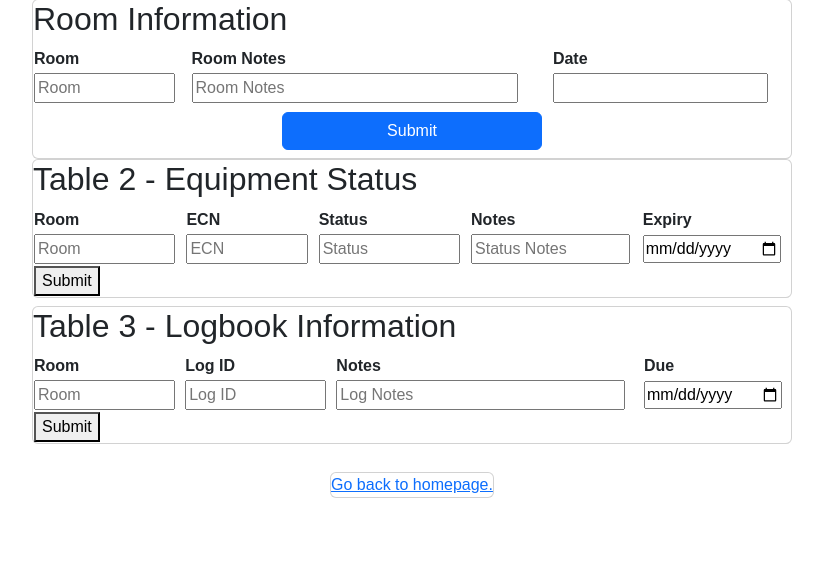
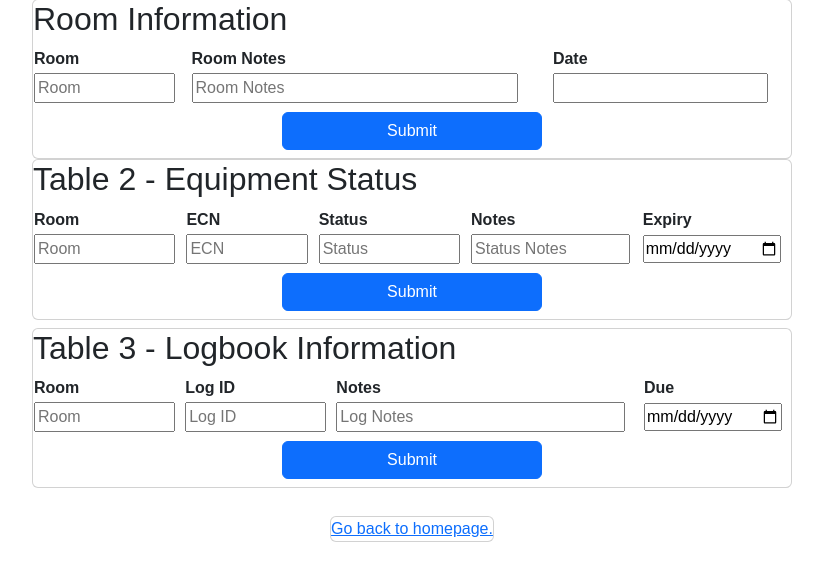
Before and after one commit to cragone/workproject, a Flask app: page /submission in a window 1280 px wide. Shown: the part 77-658 px from the top of the page, without its empty margins (228-1051 px from the left). Run offline with Flask 3, Linux system fonts and the light colour scheme.

Commit message:
made all buttons the same

```diff
--- a/Project/templates/submission.html
+++ b/Project/templates/submission.html
@@ -81,12 +81,13 @@
                 </tr>
                 <!-- Add more rows for additional room status information -->
             </tbody>
-            <tfoot>
-                <tr>
-                  <td colspan="4"><button type="submit">Submit</button></td>
-                </tr>
-              </tfoot>
         </table>
+        <div class='row mt-2 mb-2'>
+          <div class='col-sm-4'>
+          </div>
+          <button type="button" class='btn btn-primary col-sm-4'>Submit</button>
+
+      </div>
         </div>
 
         <div class="card mb-2">
@@ -109,12 +110,13 @@
               </tr>
               <!-- Add more rows for additional logbook information -->
             </tbody>
-            <tfoot>
-              <tr>
-                <td colspan="4"><button type="submit">Submit</button></td>
-              </tr>
-            </tfoot>
           </table>
+          <div class='row mt-2 mb-2'>
+            <div class='col-sm-4'>
+            </div>
+            <button type="button" class='btn btn-primary col-sm-4' onclick="grabNotes()">Submit</button>
+
+        </div>
 
         </div>
 
```
